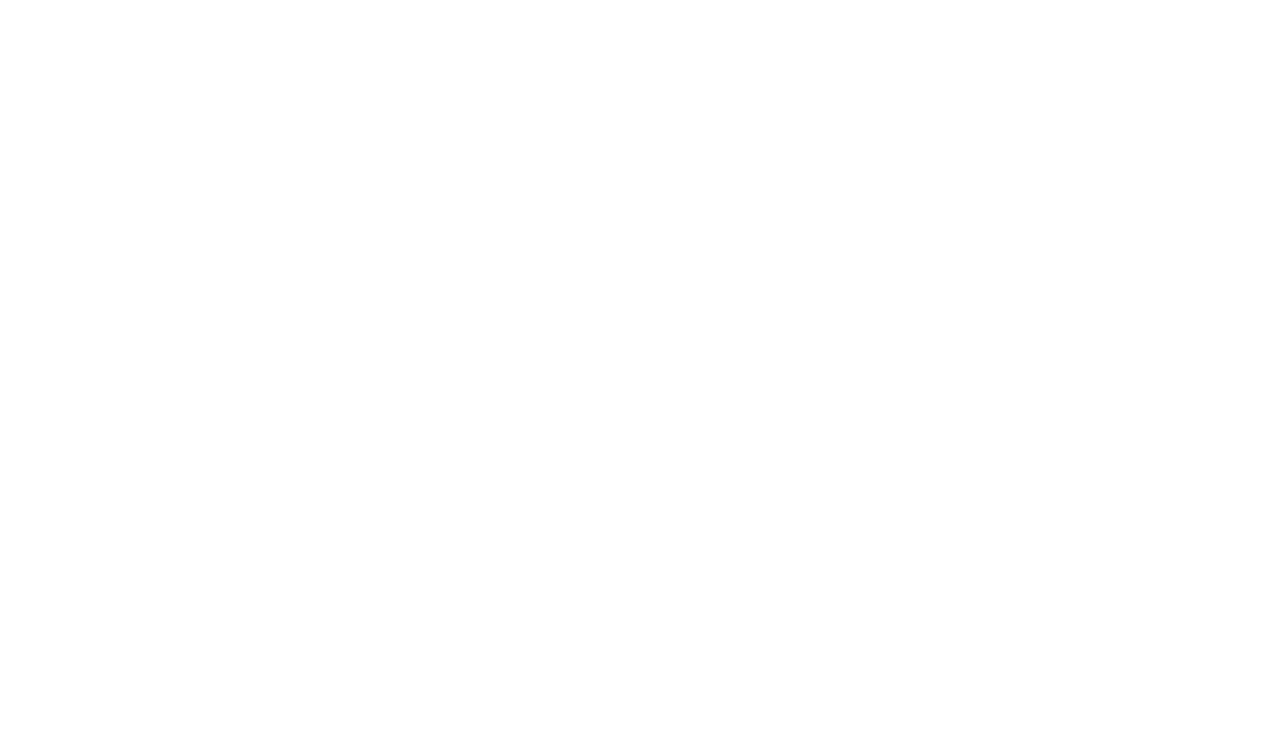
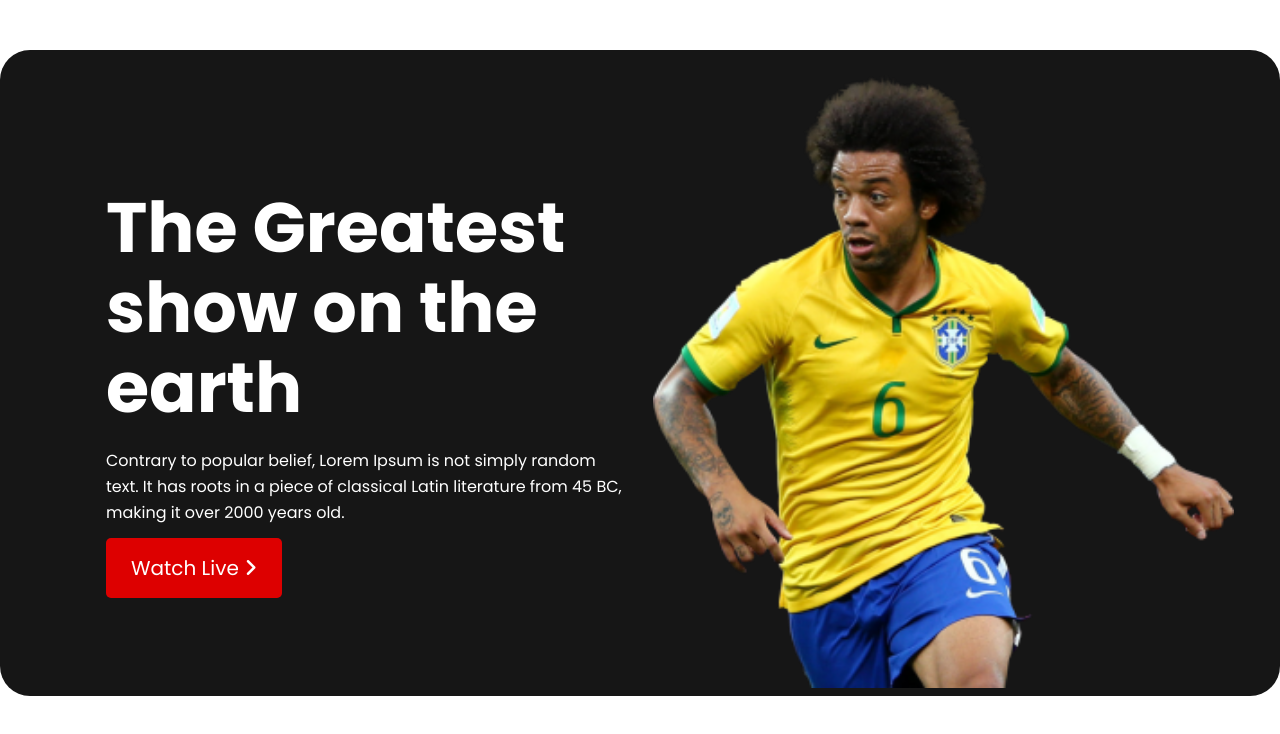
Before and after one commit to fakhrulTax/world-cup, a plain HTML site: page index.html in a window 1280 px wide. Drawn offline with Linux system fonts and the light colour scheme.

Commit message:
Heder Banner Complete

```diff
--- a/css/style.css
+++ b/css/style.css
@@ -0,0 +1,217 @@
+Reset CSS @charset "UTF-8";
+
+html,
+body,
+div,
+span,
+applet,
+object,
+iframe,
+h1,
+h2,
+h3,
+h4,
+h5,
+h6,
+p,
+blockquote,
+pre,
+a,
+abbr,
+acronym,
+address,
+big,
+cite,
+code,
+del,
+dfn,
+em,
+img,
+ins,
+kbd,
+q,
+s,
+samp,
+small,
+strike,
+strong,
+sub,
+sup,
+tt,
+var,
+b,
+u,
+i,
+center,
+dl,
+dt,
+dd,
+ol,
+ul,
+li,
+fieldset,
+form,
+label,
+legend,
+table,
+caption,
+tbody,
+tfoot,
+thead,
+tr,
+th,
+td,
+article,
+aside,
+canvas,
+details,
+embed,
+figure,
+figcaption,
+footer,
+header,
+hgroup,
+menu,
+nav,
+output,
+ruby,
+section,
+summary,
+time,
+mark,
+audio,
+video {
+    margin: 0;
+    padding: 0;
+    border: 0;
+    font-size: 100%;
+    vertical-align: baseline;
+}
+
+/* HTML5 display-role reset for older browsers */
+article,
+aside,
+details,
+figcaption,
+figure,
+footer,
+header,
+hgroup,
+menu,
+nav,
+section {
+    display: block;
+}
+
+
+ol,
+ul {
+    list-style: none;
+}
+
+blockquote,
+q {
+    quotes: none;
+}
+
+blockquote:before,
+blockquote:after,
+q:before,
+q:after {
+    content: '';
+    content: none;
+}
+
+table {
+    border-collapse: collapse;
+    border-spacing: 0;
+}
+
+/* Initial CSS */
+
+* {
+    box-sizing: border-box;
+}
+
+body {
+    margin: 0;
+    padding: 0;
+    font-family: 'Poppins', sans-serif;
+    font-size: 1rem;
+    font-weight: 400;
+    line-height: 1.625rem;
+    color: #161616;
+}
+
+.container {
+    width: 1321px;
+}
+
+.center-container {
+    display: flex;
+    justify-content: center;
+}
+
+.large-header {
+    font-style: normal;
+    font-weight: 700;
+    font-size: 4.375rem;
+    line-height: 5rem;
+}
+
+.btn-regular {
+    font-weight: 400;
+    font-size: 1.25rem;
+    line-height: 1.5rem;
+    color: #FFFFFF;
+    background: #DD0000;
+    border-radius: 5px;
+    padding: 16px 25px;
+    text-decoration: none;
+}
+
+/*----------------------------
+    Header
+------------------------------*/
+header {
+    margin-top: 50px;
+    margin-bottom: 130px;
+}
+
+.banner {
+    display: flex;
+    align-items: center;
+    background-color: #161616;
+    border-radius: 30px;
+    padding-top: 25px;
+}
+
+.banner-info {
+    width: 50%;
+    margin-right: 24px;
+    padding-left: 106px;
+}
+
+.banner-info h1 {
+    margin-top: 0;
+    color: #FFFFFF;
+    margin-bottom: 20px;
+}
+
+.banner-info>p {
+    font-weight: 400;
+    font-size: 1rem;
+    line-height: 1.625rem;
+    color: #FFFFFF;
+    margin-top: 0;
+    margin-bottom: 30px;
+}
+
+.banner-image {
+    width: 50%;
+}
+
+.banner-image img {
+    width: 581px;
+    height: 613px;
+}
--- a/index.html
+++ b/index.html
@@ -6,10 +6,40 @@
     <meta http-equiv="X-UA-Compatible" content="IE=edge">
     <meta name="viewport" content="width=device-width, initial-scale=1.0">
     <title>FIFA World Cup</title>
+    <!-- Google Font -->
+    <link rel="preconnect" href="https://fonts.googleapis.com">
+    <link rel="preconnect" href="https://fonts.gstatic.com" crossorigin>
+    <link
+        href="https://fonts.googleapis.com/css2?family=Inter:wght@400;600;700;900&family=Poppins:wght@400;500;600;700&display=swap"
+        rel="stylesheet">
+    <!-- Font Awesome -->
+    <script src="https://kit.fontawesome.com/091221fe3d.js" crossorigin="anonymous"></script>
+    <!-- Stylesheet -->
+    <link rel="stylesheet" href="css/style.css">
 </head>
 
 <body>
 
+    <!-- Header Start -->
+    <header class="center-container">
+        <div class="container">
+            <div class="banner">
+                <div class="banner-info">
+                    <h1 class="large-header">The Greatest show on the earth</h1>
+                    <p>Contrary to popular belief, Lorem Ipsum is not simply
+                        random text. It has roots in a piece of classical Latin literature from 45 BC, making it over
+                        2000 years old.</p>
+                    <a href="#" class="btn-regular">Watch Live <span><i class="fa-solid fa-angle-right"></i></span></a>
+                </div>
+
+                <div class="banner-image">
+                    <img src="images/BannerImage.png" alt="">
+                </div>
+            </div>
+        </div>
+    </header>
+    <!-- Header End -->
+
 </body>
 
 </html>
```
Also changed, not shown: images/BannerImage.png (renamed from images/Banner Image.png), images/BlogImage.png (renamed from images/Blog Image.png), images/ChatIcon.png (renamed from images/Chat Icon.png), images/TimeIcon.png (renamed from images/Time Icon.png), images/germanyFlag.png (renamed from images/germany Flag.png).
